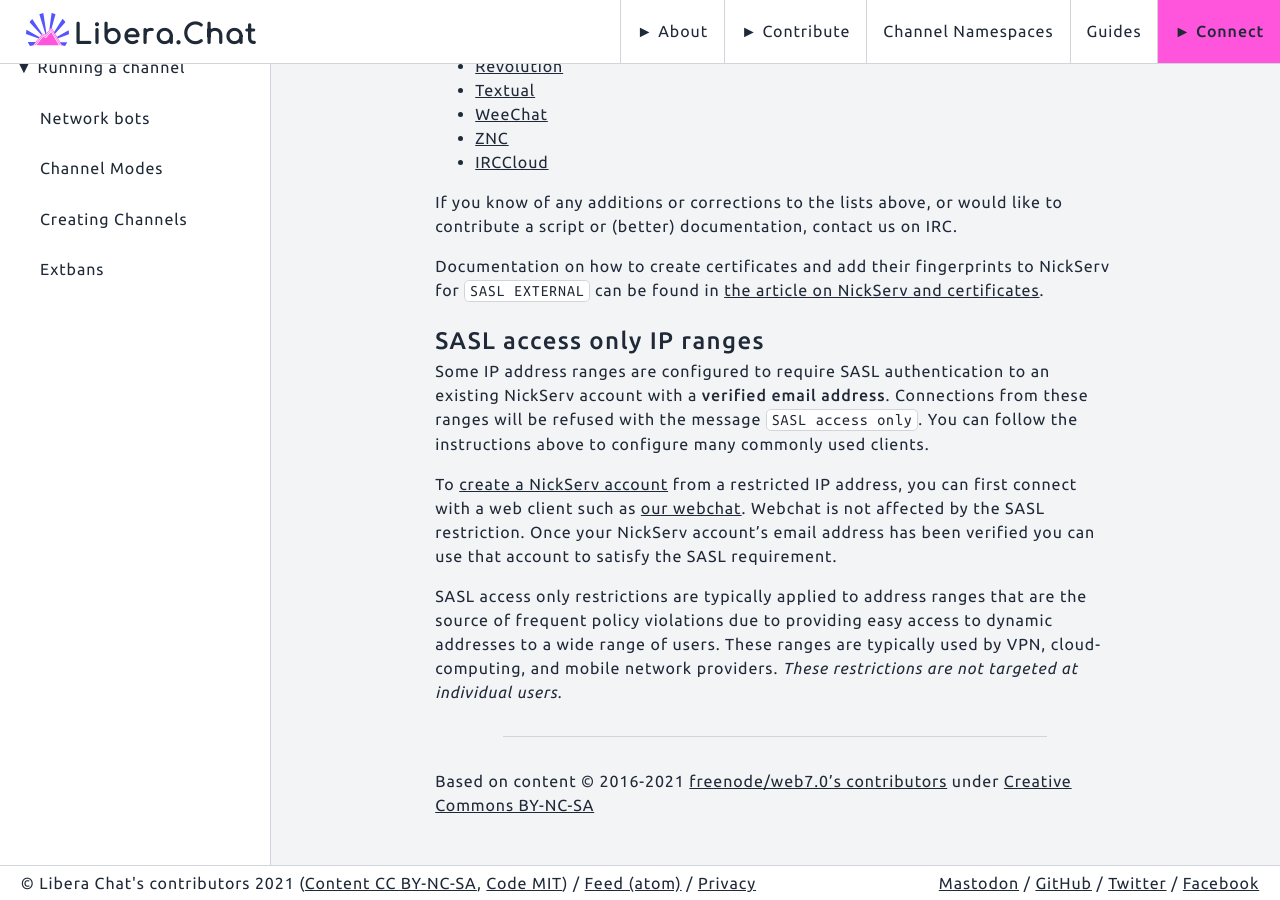
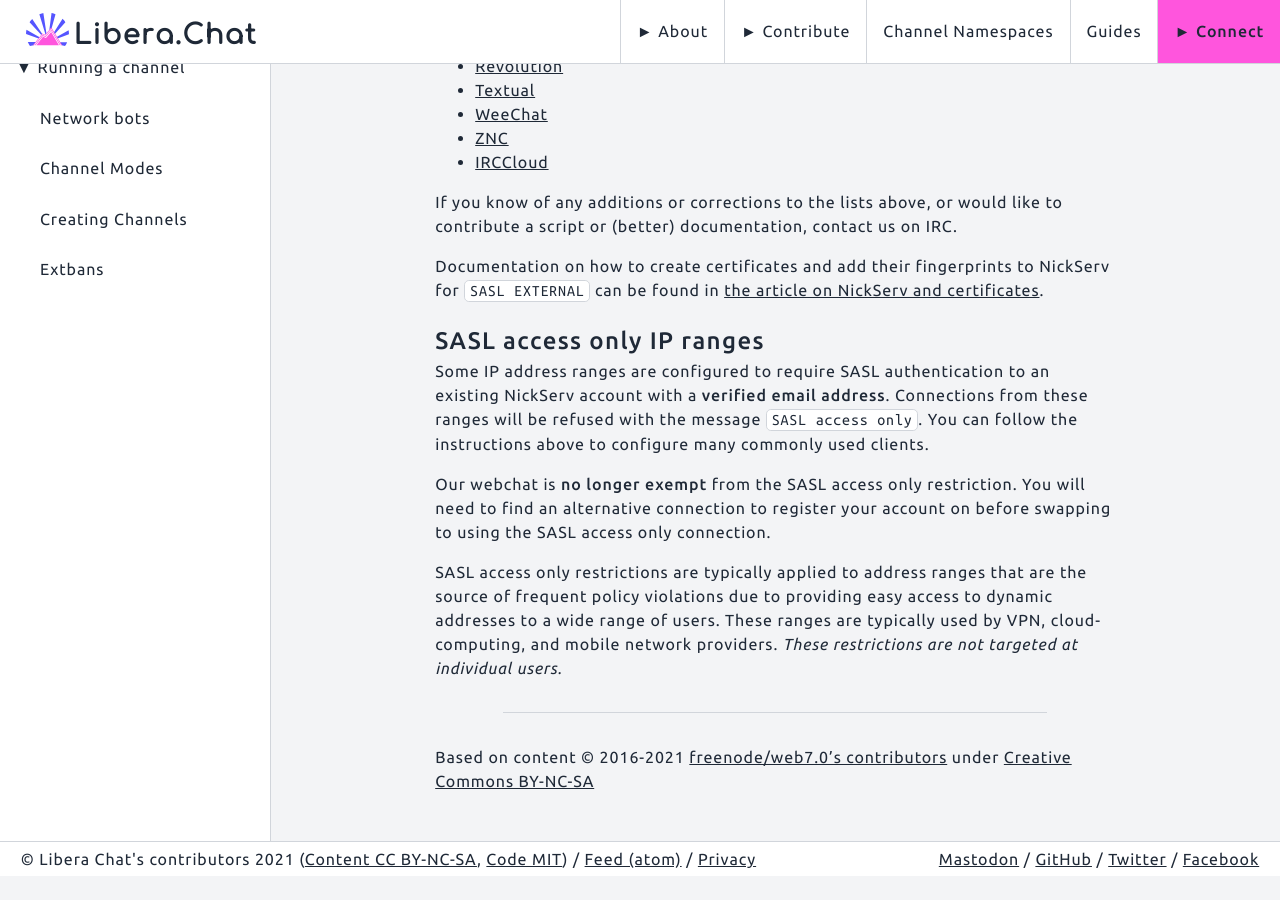
Before and after one commit to Libera-Chat/libera-chat.github.io, a Jekyll site: the page built from content/_guides/sasl.md, in a window 1280 px wide and 900 px high, scrolled down 690 px. Built offline with Jekyll 4.4.1, drawn with Linux system fonts in a browser that asks for light colours; after the commit the page ends 1566 px from its top, so only the background shows below that.

Commit message:
Update documentation regarding sasl-only & webchat

```diff
--- a/content/_guides/sasl.md
+++ b/content/_guides/sasl.md
@@ -51,11 +51,9 @@
 these ranges will be refused with the message `SASL access only`. You can
 follow the instructions above to configure many commonly used clients.
 
-To [create a NickServ account](/guides/registration) from a restricted IP
-address, you can first connect with a web client such as
-[our webchat](https://web.libera.chat). Webchat is not affected by the SASL
-restriction. Once your NickServ account's email address has been verified you
-can use that account to satisfy the SASL requirement.
+Our webchat is **no longer exempt** from the SASL access only restriction. You
+will need to find an alternative connection to register your account on before
+swapping to using the SASL access only connection.
 
 SASL access only restrictions are typically applied to address ranges that are
 the source of frequent policy violations due to providing easy access to
```
